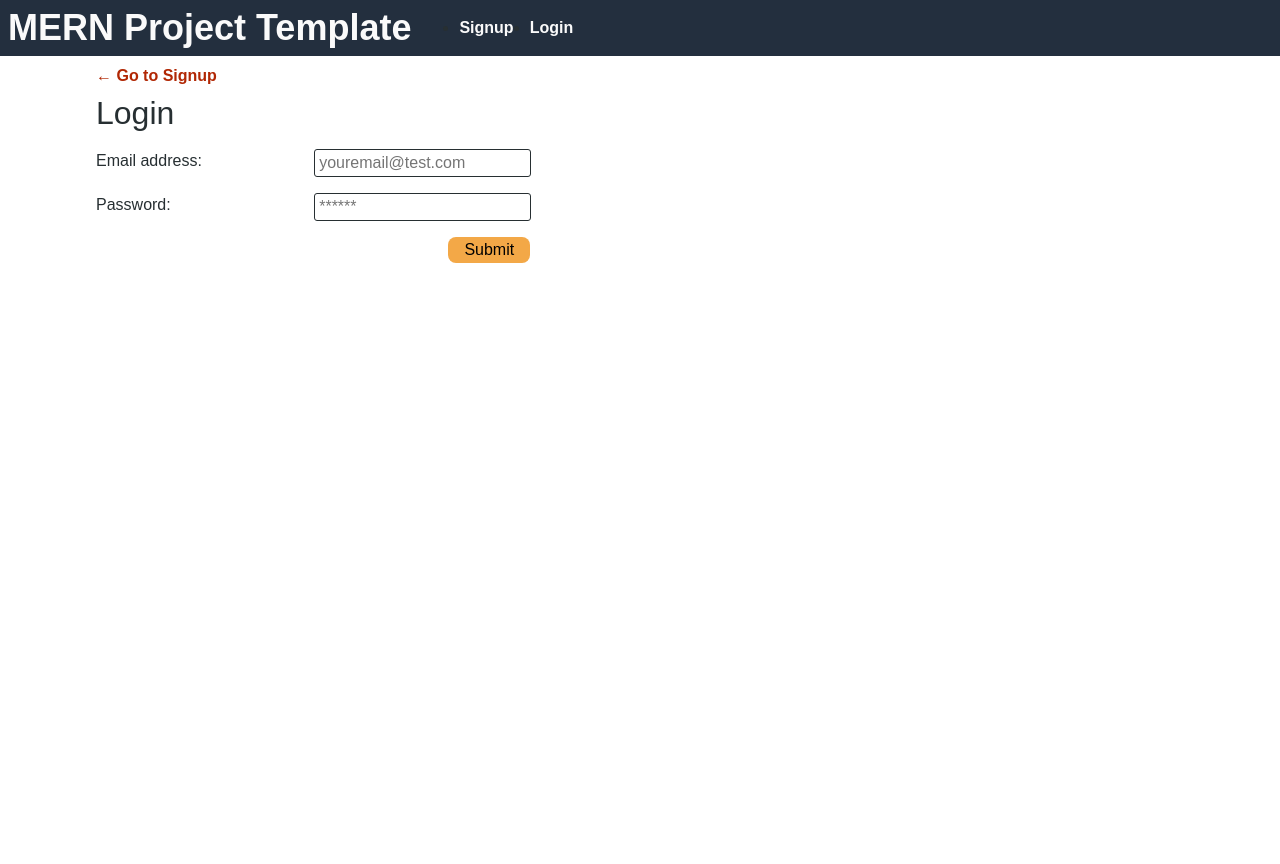
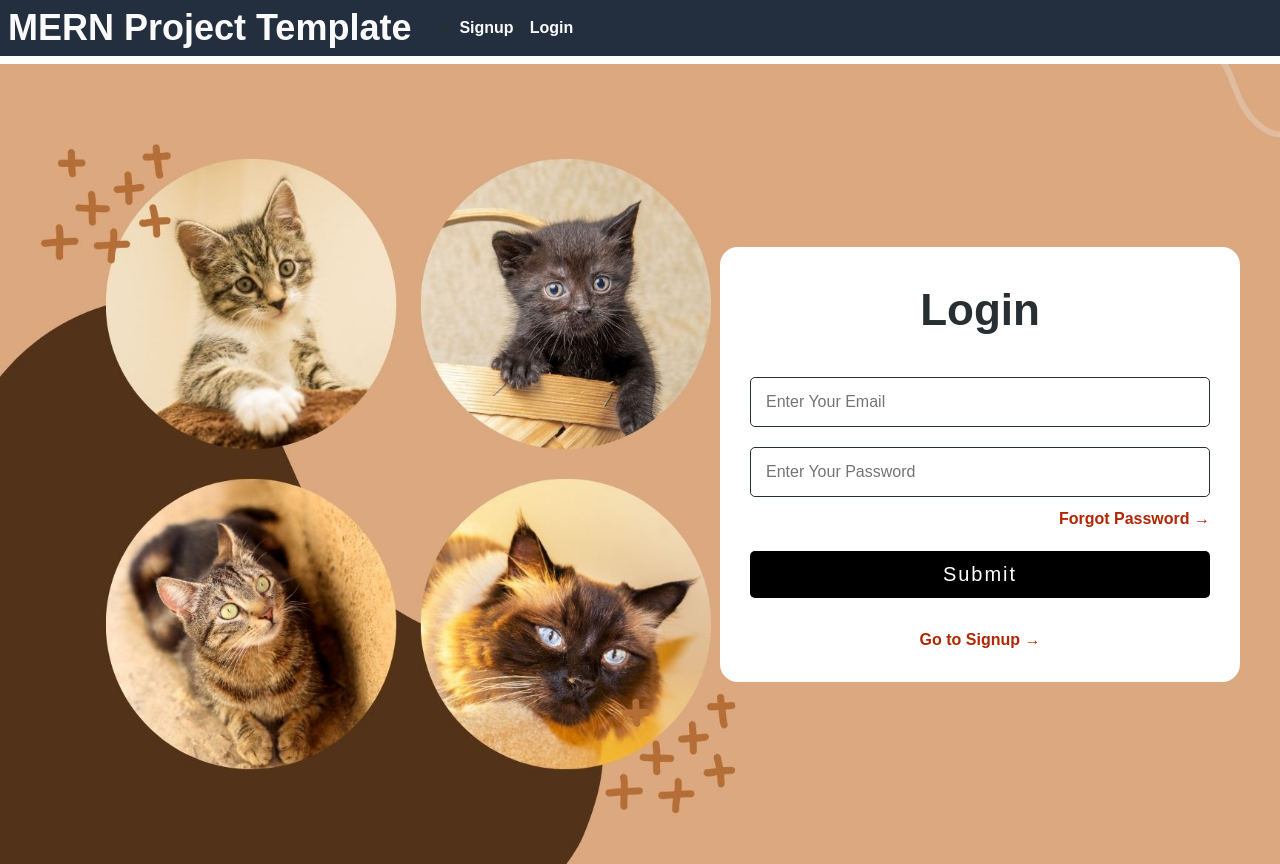
Before and after one commit to Kayla-Sullens/Purrfect-Match, a React (Vite) app in the folder client/: page /login in a window 1280 px wide. Before the commit the page ends 800 px from the top, so only its background shows below. Built offline with nearby package versions, Linux system fonts and the light colour scheme.

Commit message:
design login and signup

```diff
--- a/client/index.html
+++ b/client/index.html
@@ -5,6 +5,7 @@
   <meta charset="UTF-8" />
   <link rel="icon" type="image/svg+xml" href="/vite.svg" />
   <meta name="viewport" content="width=device-width, initial-scale=1.0" />
+  <link rel="stylesheet" href="./src/assets/css/style.css">
   <title>Purrfect Match</title>
 </head>
 
--- /dev/null
+++ b/client/src/assets/css/style.css
@@ -0,0 +1,90 @@
+.section_main {
+    width: 100%;
+    height: 100vh;
+    background-repeat: no-repeat;
+    background-size: cover;
+}
+
+.section_main.sign_in {
+    background-image: url('/src/assets/sign_in.jpg');
+}
+
+.section_main.sign_up {
+    background-image: url('/src/assets/sign_up.jpg');
+}
+
+.section_main .container {
+    width: 100%;
+    height: 100%;
+}
+
+.section_main .container .form_main {
+    display: flex;
+    justify-content: flex-end;
+    align-items: center;
+    width: 100%;
+    height: 100%;
+}
+
+.section_main.sign_up .container .form_main {
+    display: flex;
+    justify-content: flex-start;
+    align-items: center;
+    width: 100%;
+    height: 100%;
+}
+
+.section_main .container form {
+    background-color: white;
+    width: 520px;
+    min-height: 323px;
+    border-radius: 18px;
+    display: flex;
+    justify-content: center;
+    align-items: center;
+    flex-flow: column;
+    padding: 30px;
+}
+
+.section_main .container form h2 {
+    font-size: 44px;
+    font-weight: 600;
+    margin-bottom: 30px;
+}
+
+.section_main .container form .form_group {
+    width: 100%;
+    height: 50px;
+    margin: 10px 0;
+}
+
+.section_main .container form .form_group input {
+    width: 100%;
+    height: 100%;
+    border-radius: 5px;
+    padding: 0 15px;
+}
+
+.section_main .container form .form_group input:focus {
+    outline: none;
+    box-shadow: none;
+}
+
+.section_main .container form .forget_pass {
+    margin-left: auto;
+}
+
+.section_main .container form .submit_btn {
+    width: 100%;
+}
+
+.section_main .container form .submit_btn button {
+    width: 100%;
+    border-radius: 5px;
+    background-color: black;
+    color: white;
+    margin: 20px 0 30px;
+    padding: 12px 0;
+    font-size: 20px;
+    letter-spacing: 2px;
+}
--- a/client/src/pages/Login.jsx
+++ b/client/src/pages/Login.jsx
@@ -30,41 +30,45 @@
   };
 
   return (
+    <section className="section_main sign_in">
       <div className="container my-1">
-      <Link to="/signup">← Go to Signup</Link>
-
+        <div className="form_main">
+          <form onSubmit={handleFormSubmit}>
             <h2>Login</h2>
-      <form onSubmit={handleFormSubmit}>
-        <div className="flex-row space-between my-2">
-          <label htmlFor="email">Email address:</label>
+            <div className="form_group">
               <input
-            placeholder="youremail@test.com"
+                placeholder="Enter Your Email"
                 name="email"
                 type="email"
                 id="email"
                 onChange={handleChange}
               />
             </div>
-        <div className="flex-row space-between my-2">
-          <label htmlFor="pwd">Password:</label>
+            <div className="form_group">
               <input
-            placeholder="******"
+                placeholder="Enter Your Password"
                 name="password"
                 type="password"
                 id="pwd"
                 onChange={handleChange}
               />
             </div>
+            <div className="forget_pass">
+              <Link to="#">Forgot Password →</Link>
+            </div>
             {error ? (
               <div>
                 <p className="error-text">The provided credentials are incorrect</p>
               </div>
             ) : null}
-        <div className="flex-row flex-end">
+            <div className="submit_btn">
               <button type="submit">Submit</button>
             </div>
+            <Link to="/signup">Go to Signup →</Link>
           </form>
         </div>
+      </div>
+    </section>
   );
 };
 
--- a/client/src/pages/Signup.jsx
+++ b/client/src/pages/Signup.jsx
@@ -31,13 +31,12 @@
   };
 
   return (
+    <section className="section_main sign_up">
       <div className="container my-1">
-      <Link to="/login">← Go to Login</Link>
-
+        <div className="form_main">
+          <form onSubmit={handleFormSubmit}>
             <h2>Signup</h2>
-      <form onSubmit={handleFormSubmit}>
-        <div className="flex-row space-between my-2">
-          <label htmlFor="firstName">First Name:</label>
+            <div className="form_group">
               <input
                 placeholder="First"
                 name="firstName"
@@ -46,8 +45,7 @@
                 onChange={handleChange}
               />
             </div>
-        <div className="flex-row space-between my-2">
-          <label htmlFor="lastName">Last Name:</label>
+            <div className="form_group">
               <input
                 placeholder="Last"
                 name="lastName"
@@ -56,8 +54,7 @@
                 onChange={handleChange}
               />
             </div>
-        <div className="flex-row space-between my-2">
-          <label htmlFor="email">Email:</label>
+            <div className="form_group">
               <input
                 placeholder="youremail@test.com"
                 name="email"
@@ -66,8 +63,7 @@
                 onChange={handleChange}
               />
             </div>
-        <div className="flex-row space-between my-2">
-          <label htmlFor="pwd">Password:</label>
+            <div className="form_group">
               <input
                 placeholder="******"
                 name="password"
@@ -76,11 +72,14 @@
                 onChange={handleChange}
               />
             </div>
-        <div className="flex-row flex-end">
+            <div className="submit_btn">
               <button type="submit">Submit</button>
             </div>
+            <Link to="/login">Go to Login →</Link>
           </form>
         </div>
+      </div>
+    </section>
   );
 };
 
```
Also changed, not shown: client/src/assets/sign_in.jpg (added), client/src/assets/sign_up.jpg (added), client/src/pages/Homepage.jsx (indentation only). Lines whose indentation alone changed are shown as unchanged.
